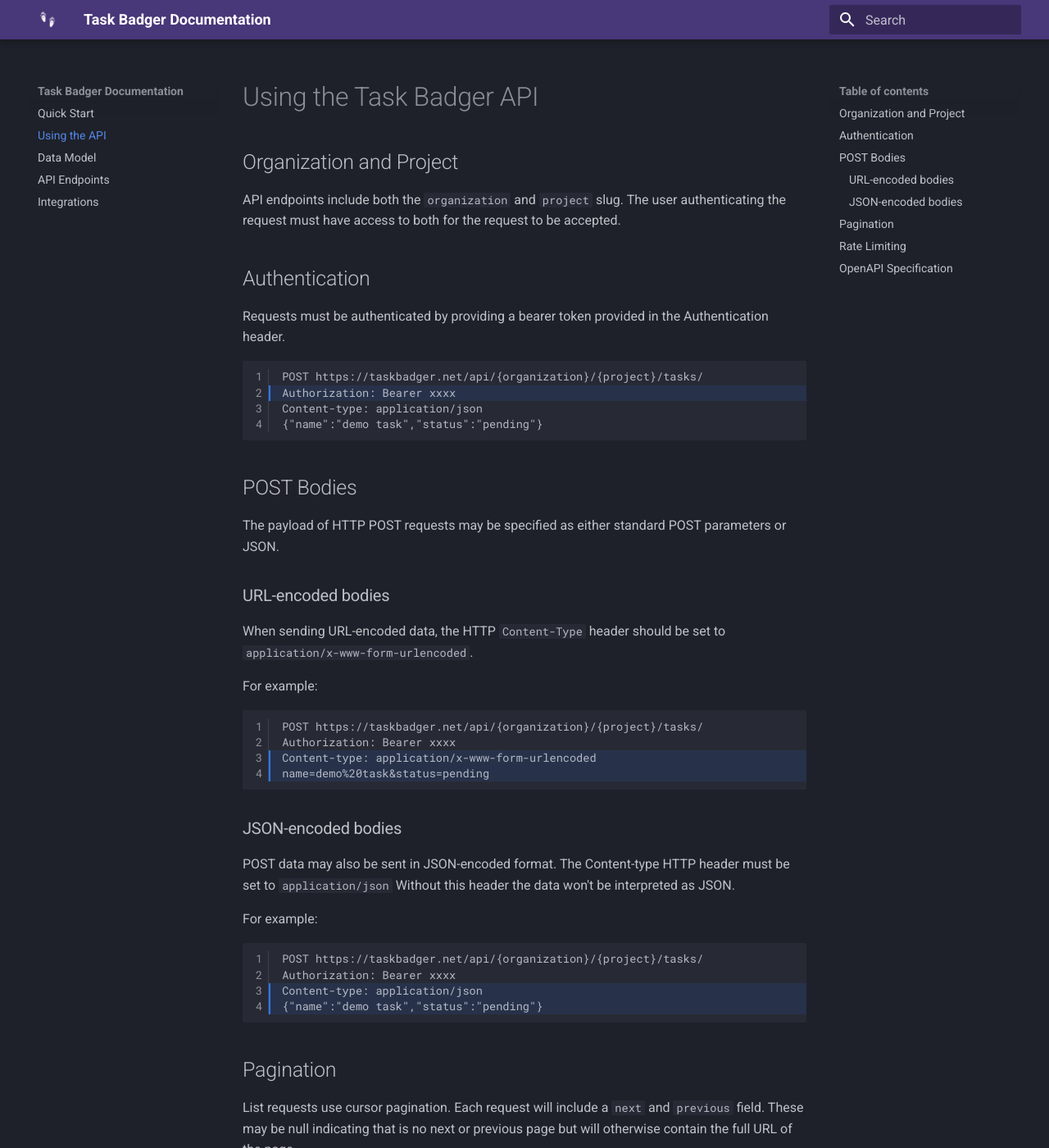
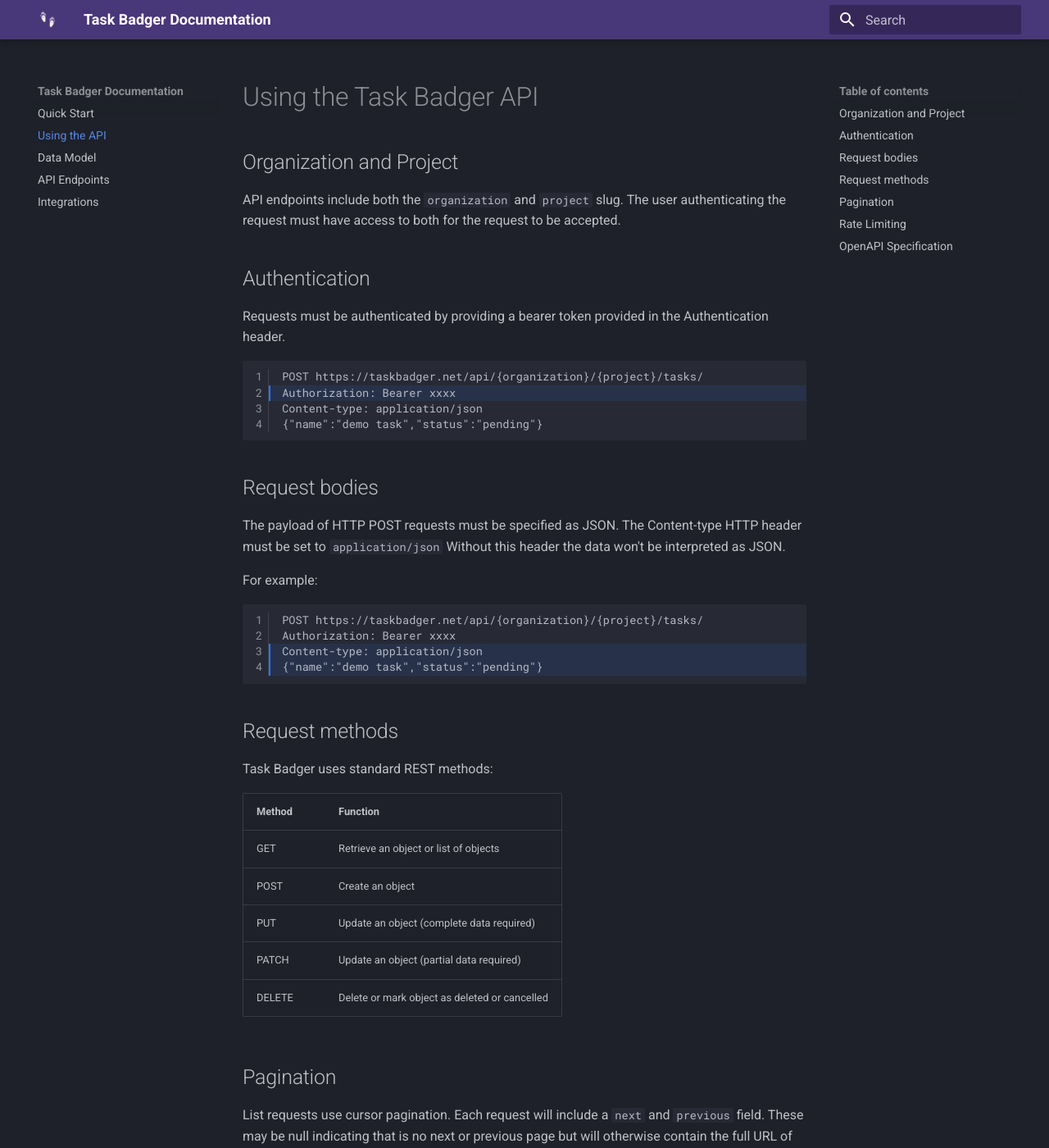
Before and after one commit to taskbadger/taskbadger-docs, an MkDocs documentation site: the page built from docs/basics.md, in a window 1280 px wide and 1400 px high. Shown: the whole window at 82% size. Built offline with MkDocs 1.6.1 and Material for MkDocs 9.7.7, drawn with Linux system fonts in a browser that asks for light colours.

Commit message:
update put / patch symantics

````diff
--- a/docs/api.md
+++ b/docs/api.md
@@ -8,17 +8,17 @@
     /api/{organization}/{project}/tasks
 
 
-| Action              | Endpoint                                                                                                                     |
-|---------------------|------------------------------------------------------------------------------------------------------------------------------|
-| List tasks          | `GET /api/{org}/{project}/tasks`                                                                                             |
-| Create task         | `POST /api/{org}/{project}/tasks`                                                                                            |
-| Get task details    | `GET /api/{org}/{project}/tasks/{task_id}`                                                                                   |
-| Update task         | `POST /api/{org}/{project}/tasks/{task_id}`                                                                                  |
-| Cancel task         | `DELETE /api/{org}/{project}/tasks/{task_id}`                                                                                |
-| List task actions   | `GET /api/{org}/{project}/tasks/{task_id}/actions`                                                                           |
-| Add task action     | `POST /api/{org}/{project}/tasks/{task_id}/actions`<br/>(alternately POST to 'update task' endpoint with {"actions": [...]}) |
-| Update task action  | `POST /api/{org}/{project}/tasks/{task_id}/actions/{action_id}`                                                              |
-| Cancel task action  | `DELETE /api/{org}/{project}/tasks/{task_id}/actions/{action_id}`                                                            |
+| Action              | Endpoint                                                                                                                      |
+|---------------------|-------------------------------------------------------------------------------------------------------------------------------|
+| List tasks          | `GET /api/{org}/{project}/tasks`                                                                                              |
+| Create task         | `POST /api/{org}/{project}/tasks`                                                                                             |
+| Get task details    | `GET /api/{org}/{project}/tasks/{task_id}`                                                                                    |
+| Update task         | `PATCH /api/{org}/{project}/tasks/{task_id}`                                                                                  |
+| Cancel task         | `DELETE /api/{org}/{project}/tasks/{task_id}`                                                                                 |
+| List task actions   | `GET /api/{org}/{project}/tasks/{task_id}/actions/`                                                                           |
+| Add task action     | `POST /api/{org}/{project}/tasks/{task_id}/actions/`<br/>(alternately POST to 'update task' endpoint with {"actions": [...]}) |
+| Update task action  | `PATCJ /api/{org}/{project}/tasks/{task_id}/actions/{action_id}/`                                                             |
+| Cancel task action  | `DELETE /api/{org}/{project}/tasks/{task_id}/actions/{action_id}/`                                                            |
 
 
 Full details of the API endpoints can be viewed at [https://taskbadger.net/api/docs/](https://taskbadger.net/api/docs/){:target="_blank"}
--- a/docs/basics.md
+++ b/docs/basics.md
@@ -20,27 +20,10 @@
 {"name":"demo task","status":"pending"}
 ```
 
-## POST Bodies
+## Request bodies
 
-The payload of HTTP POST requests may be specified as either standard POST parameters
-or JSON.
-
-### URL-encoded bodies
-When sending URL-encoded data, the HTTP `Content-Type` header should be set
-to `application/x-www-form-urlencoded`.
-
-For example:
-
-```linenums="1" hl_lines="3 4"
-POST https://taskbadger.net/api/{organization}/{project}/tasks/
-Authorization: Bearer xxxx
-Content-type: application/x-www-form-urlencoded
-name=demo%20task&status=pending
-```
-
-### JSON-encoded bodies
-
-POST data may also be sent in JSON-encoded format. The Content-type HTTP header must be set to `application/json`
+The payload of HTTP POST requests must be specified as JSON.
+The Content-type HTTP header must be set to `application/json`
 Without this header the data won't be interpreted as JSON.
 
 For example:
@@ -51,6 +34,18 @@
 Content-type: application/json
 {"name":"demo task","status":"pending"}
 ```
+
+## Request methods
+
+Task Badger uses standard REST methods:
+
+| Method | Function                                      |
+|--------|-----------------------------------------------|
+| GET    | Retrieve an object or list of objects         |
+| POST   | Create an object                              |
+| PUT    | Update an object (complete data required)     |
+| PATCH  | Update an object (partial data required)      |
+| DELETE | Delete or mark object as deleted or cancelled |
 
 ## Pagination
 
````
Also changed, not shown: docs/data_model.md (+14 -1 lines), docs/index.md (+3 -3 lines).
